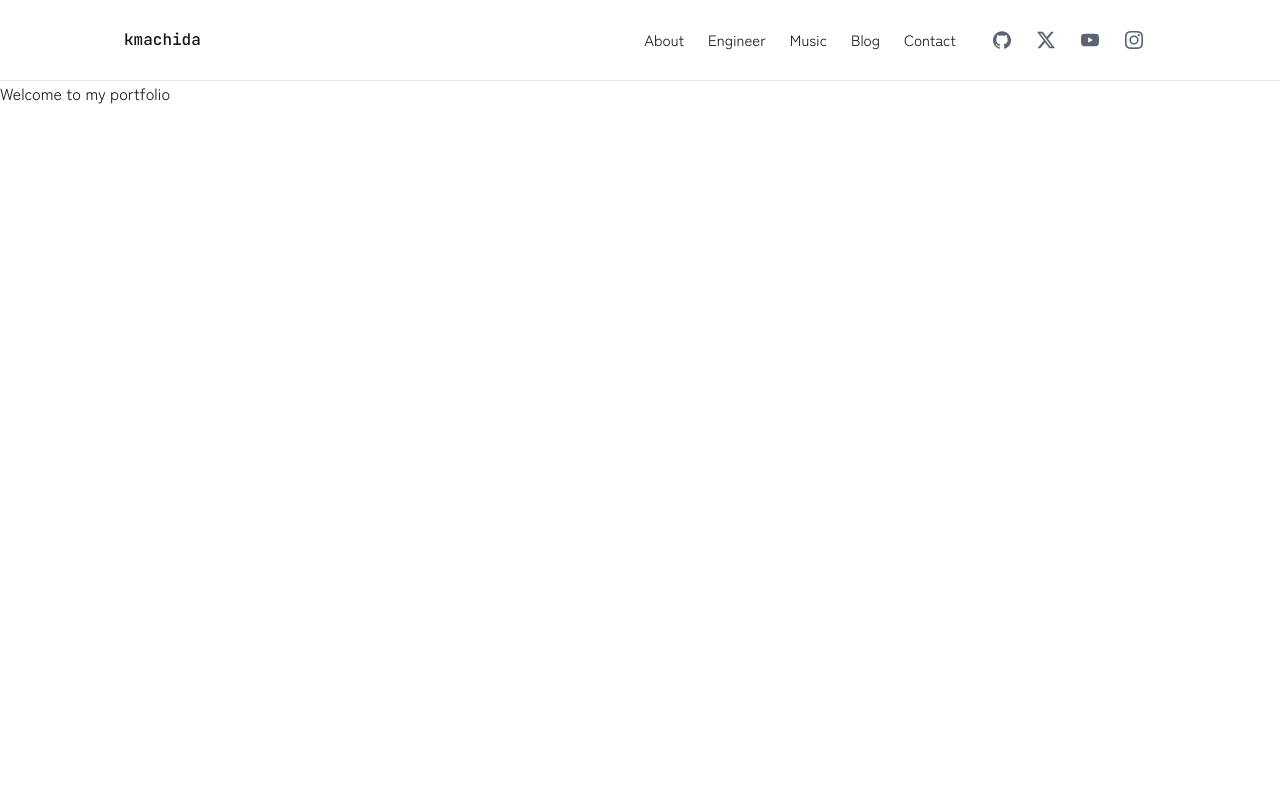
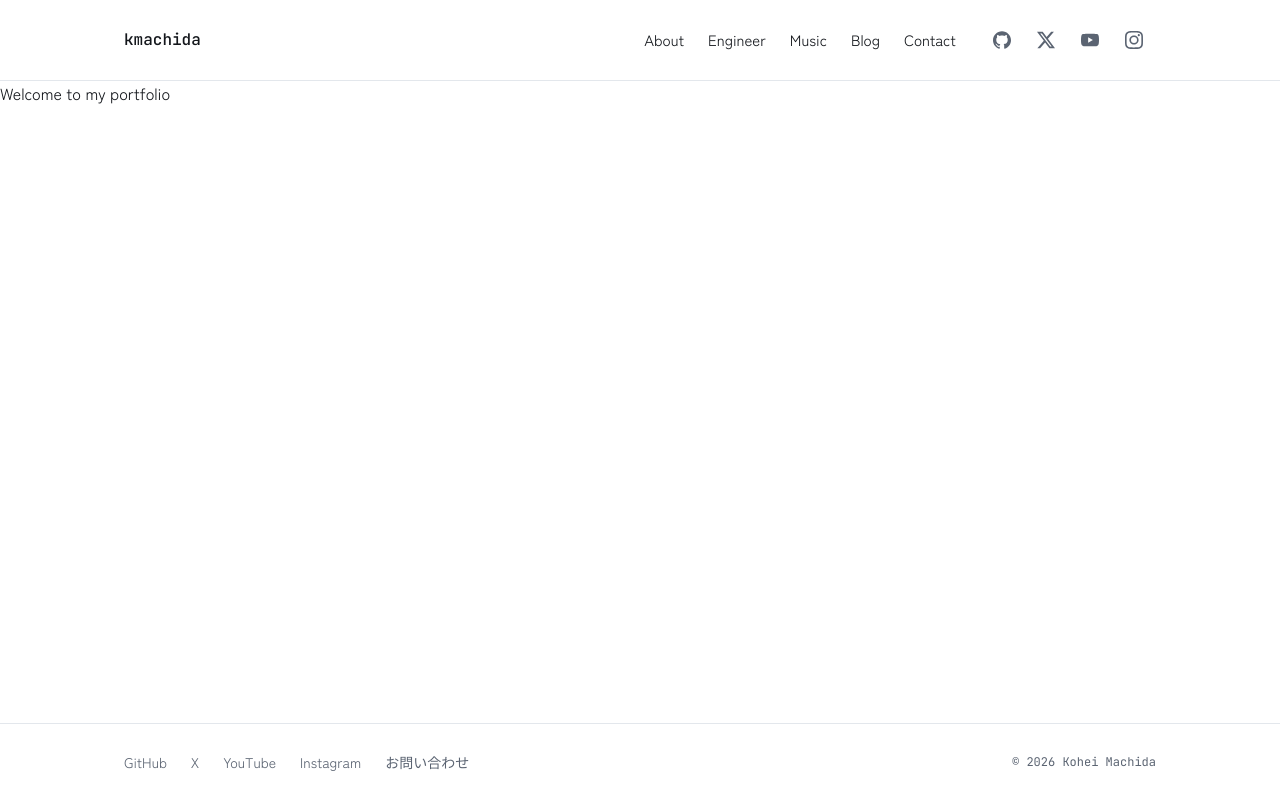
Before and after one commit to kmachida12345/machi_portfolio, a Next.js app in the folder frontend/: page / in a window 1280 px wide. Built offline with nearby package versions, Linux system fonts and the light colour scheme.

Commit message:
feat: implement Footer component with social links and contact information

```diff
--- a/frontend/components/layout/Footer.tsx
+++ b/frontend/components/layout/Footer.tsx
@@ -1,5 +1,62 @@
+import { socialLinks } from "@/data/site";
+import Link from "next/link";
+type SocialItem = {
+  href: string;
+  label: string;
+};
+
+const socialItems: SocialItem[] = [
+  {
+    href: socialLinks.github,
+    label: "GitHub",
+  },
+  {
+    href: socialLinks.x,
+    label: "X",
+  },
+  {
+    href: socialLinks.youtube,
+    label: "YouTube",
+  },
+  {
+    href: socialLinks.instagram,
+    label: "Instagram",
+  },
+];
+
+const linkClass = "block py-3 hover:text-fg";
+
 export function Footer() {
-    return (
-        <footer></footer>
-    );
+  return (
+    <footer className="border-t border-line">
+      <div className="mx-auto flex max-w-[1080px] flex-wrap items-center justify-between gap-x-8 gap-y-2 px-6 py-4">
+        <ul
+          aria-label="フッター"
+          className="flex flex-wrap gap-x-6 text-sm text-muted"
+        >
+          {socialItems.map((item) => (
+            <li key={item.href}>
+              <a
+                className={linkClass}
+                href={item.href}
+                target="_blank"
+                rel="noopener noreferrer"
+              >
+                {item.label}
+              </a>
+            </li>
+          ))}
+          <li>
+            <Link className={linkClass} href="/contact/">
+              お問い合わせ
+            </Link>
+          </li>
+        </ul>
+
+        <div className="font-mono text-xs text-muted">
+          &copy; {new Date().getFullYear()} Kohei Machida
+        </div>
+      </div>
+    </footer>
+  );
 }
```
